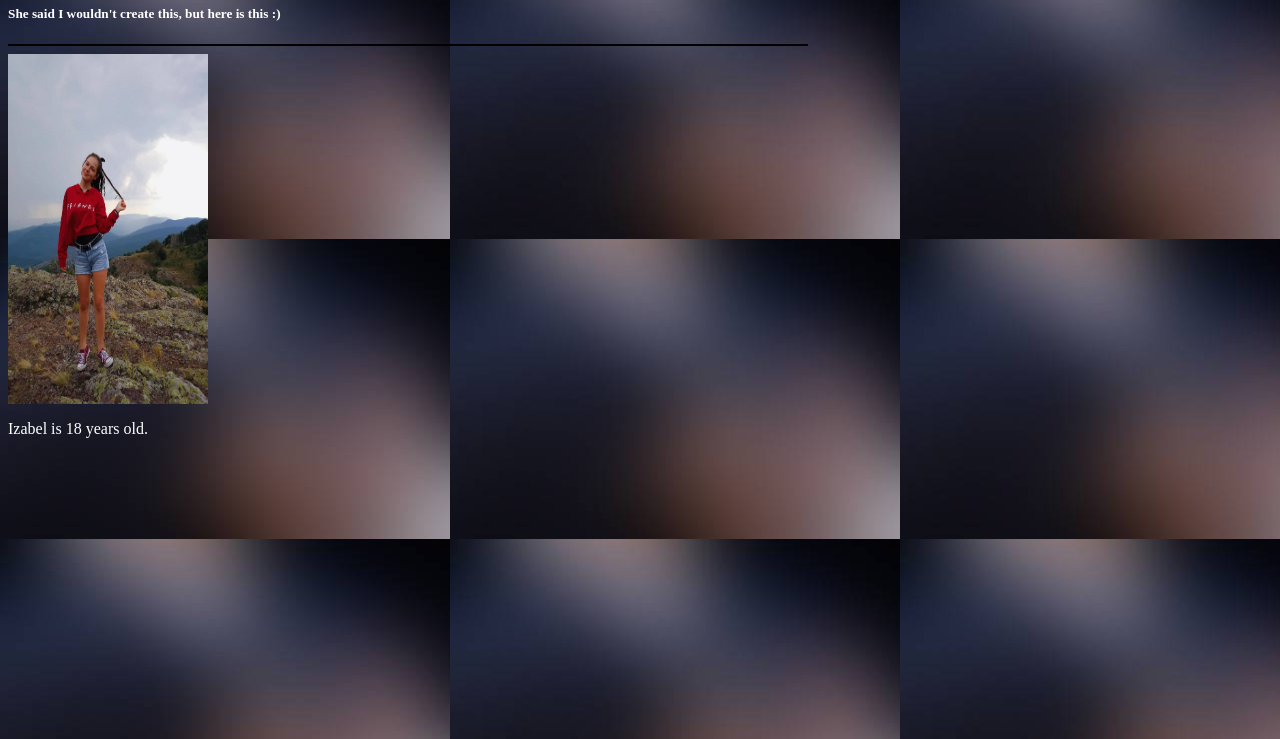
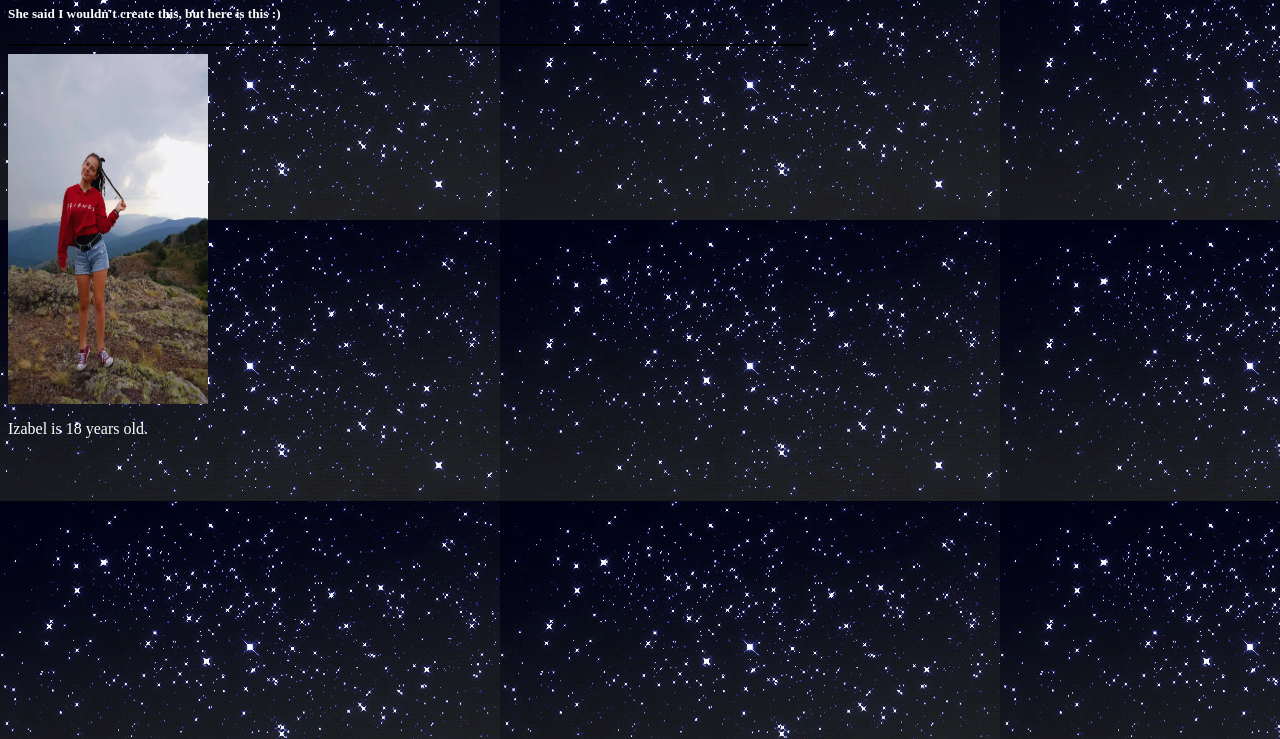
Before and after one commit to georgger000/izabel, a plain HTML site: page index.html in a window 1280 px wide. Shown: the part 61-800 px from the top of the page. Drawn offline with Linux system fonts and the light colour scheme.

Commit message:
Update index.html

```diff
--- a/index.html
+++ b/index.html
@@ -4,7 +4,7 @@
     </head>
     <title>Super Fan Website</title>
    <body>
-  <body background="darktolight.jpg">
+  <body background="stars.gif">
     <div>
   <h1   style="color:white">Welcome to the Offical Fan Website of Izabel Stoykova</h1>
         <h5  style="color:white">She said I wouldn't create this, but here is this :)</h5>
```
